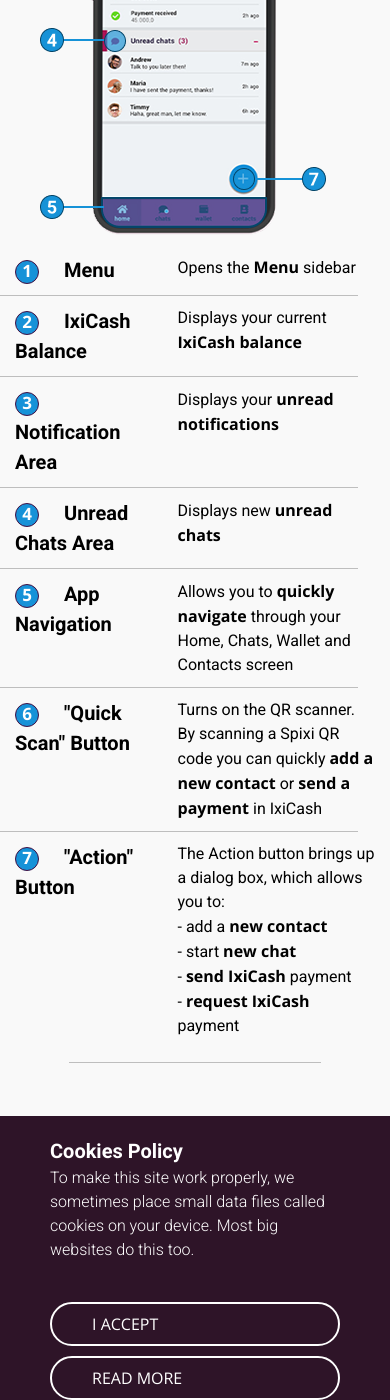
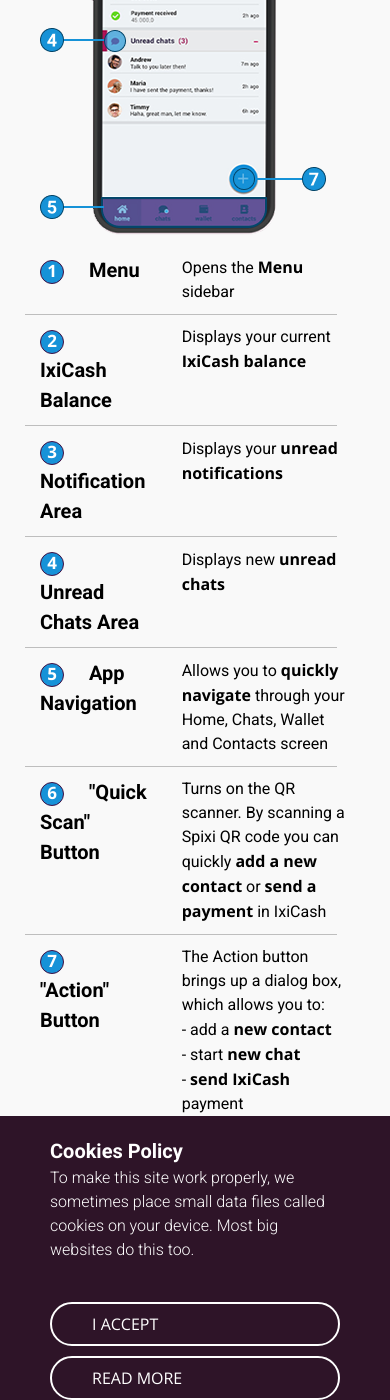
Before and after one commit to ProjectIxian/Spixi-website, a Jekyll site: the page built from guide.md, in a window 390 px wide and 1400 px high, scrolled down 4679 px. Built offline with Jekyll 4.4.1, drawn with Linux system fonts in a browser that asks for light colours; nearby versions of some CDN libraries.

Commit message:
- fixed typo

```diff
--- a/assets/css/styles.css
+++ b/assets/css/styles.css
@@ -616,7 +616,7 @@
     {
         display: block;
         width: 100%;
-        pardding: 0px 40px;
+        padding: 0px 40px;
     }
     .guideOverviewBox .divider {
         margin-left: 0px;
```
